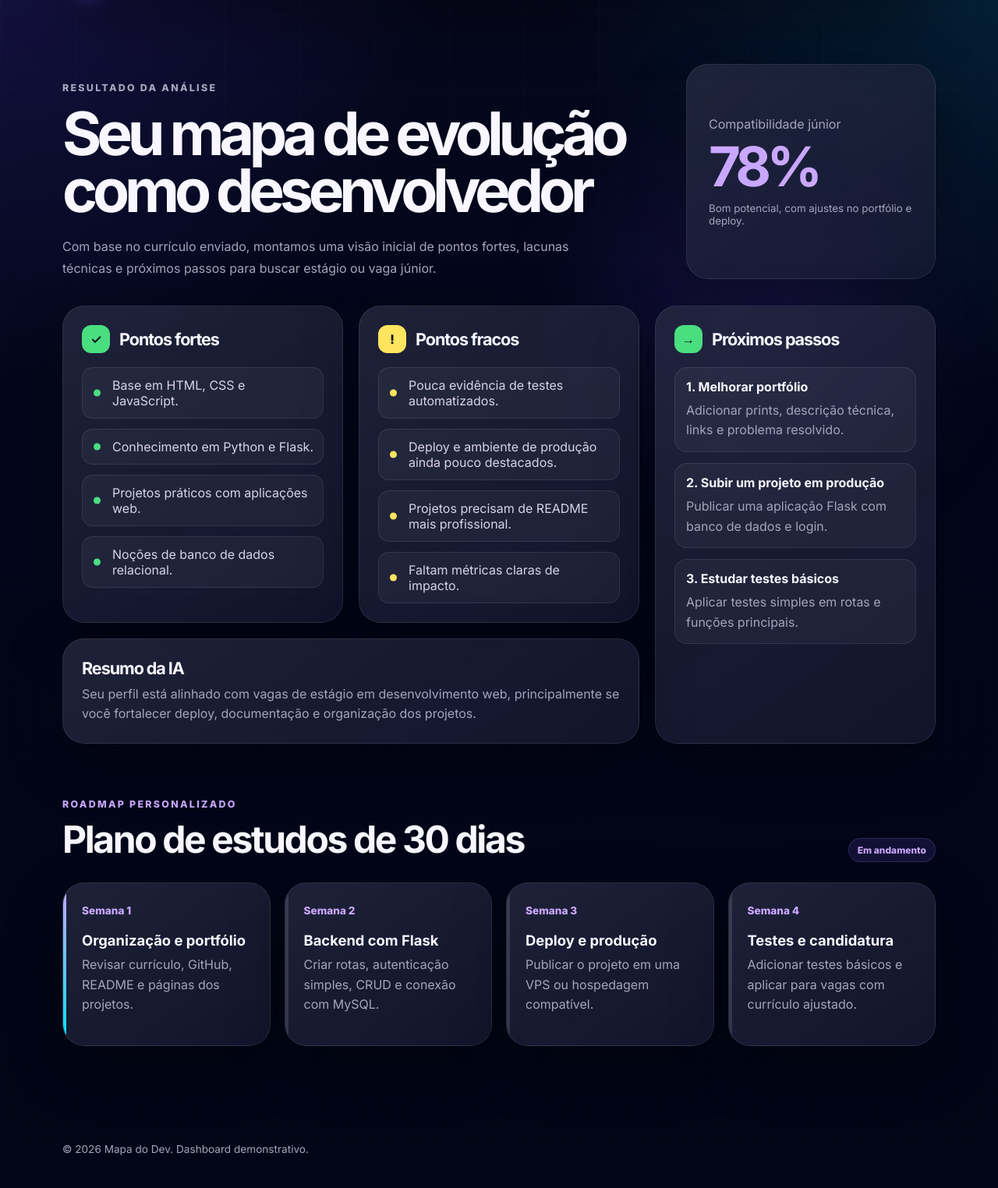
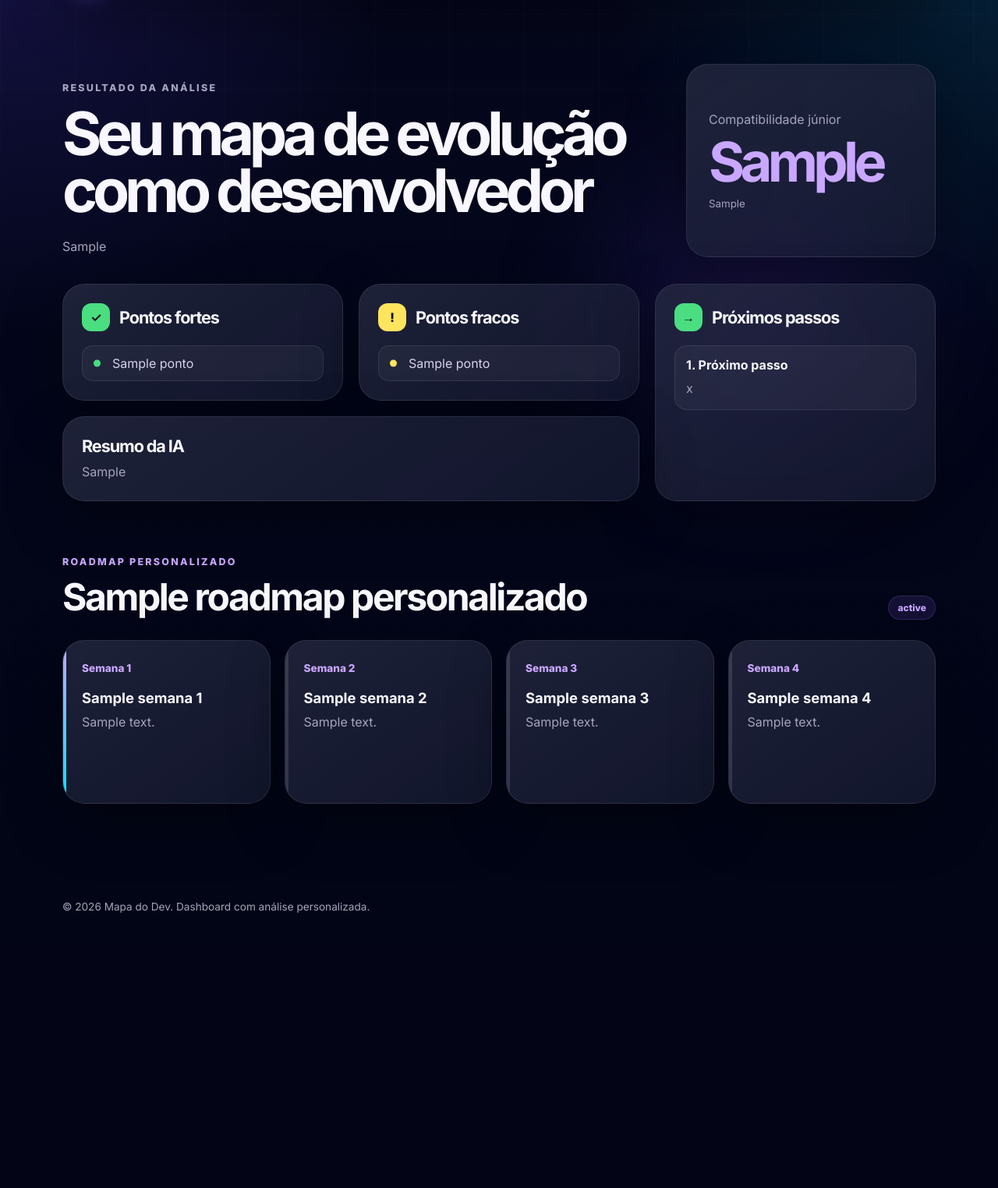
Before and after one commit to pedromelomatos/mapa-do-dev, a Flask app: template templates/dashboard.html in a window 1280 px wide. Shown: the part 78-1602 px from the top of the page at 78% size. After the commit the page ends 1249 px from the top, so only its background shows below. Run offline with Flask 3, Linux system fonts and the light colour scheme; the template is opened without the code that fills it: most values are stand-ins (such as "Sample title", 1, 10 or a date in 2020); some libraries are stand-ins or nearby versions.

Commit message:
feat: show the information given by the AI in the frontend

```diff
--- a/routes/dashboard.py
+++ b/routes/dashboard.py
@@ -7,6 +7,7 @@ from io import BytesIO
 from dotenv import load_dotenv
 import re
 import os
+import json
 
 load_dotenv()
 
@@ -115,4 +116,5 @@ Currículo para análise:
 """ + curriculo
 )
     print(resposta.text)
-    return render_template("dashboard.html")
+    analise = json.loads(resposta.text)
+    return render_template("dashboard.html", analise=analise)
--- a/templates/dashboard.html
+++ b/templates/dashboard.html
@@ -32,29 +32,29 @@
         <p class="eyebrow">Resultado da análise</p>
         <h1>Seu mapa de evolução como desenvolvedor</h1>
         <p>
-          Com base no currículo enviado, montamos uma visão inicial de pontos fortes,
-          lacunas técnicas e próximos passos para buscar estágio ou vaga júnior.
+          {{ analise.analise_compatibilidade }}
         </p>
       </div>
 
       <div class="score-card">
         <span>Compatibilidade júnior</span>
-        <strong>78%</strong>
-        <small>Bom potencial, com ajustes no portfólio e deploy.</small>
+        <strong>{{ analise.compatibilidade_junior }}</strong>
+        <small>{{ analise.analise_compatibilidade }}</small>
       </div>
     </section>
 
     <section class="dashboard-grid" id="analise">
       <article class="dashboard-card">
         <div class="card-heading">
-          <span class="card-icon">✓</span>
+          <span class="card-icon">&check;</span>
           <h2>Pontos fortes</h2>
         </div>
         <ul class="insight-list positive-list">
-          <li>Base em HTML, CSS e JavaScript.</li>
-          <li>Conhecimento em Python e Flask.</li>
-          <li>Projetos práticos com aplicações web.</li>
-          <li>Noções de banco de dados relacional.</li>
+          {% for ponto in analise.pontos_fortes %}
+            <li>{{ ponto }}</li>
+          {% else %}
+            <li>Nenhum ponto forte foi retornado pela análise.</li>
+          {% endfor %}
         </ul>
       </article>
 
@@ -64,79 +64,67 @@
           <h2>Pontos fracos</h2>
         </div>
         <ul class="insight-list weak-list">
-          <li>Pouca evidência de testes automatizados.</li>
-          <li>Deploy e ambiente de produção ainda pouco destacados.</li>
-          <li>Projetos precisam de README mais profissional.</li>
-          <li>Faltam métricas claras de impacto.</li>
+          {% for ponto in analise.pontos_fracos %}
+            <li>{{ ponto }}</li>
+          {% else %}
+            <li>Nenhum ponto fraco foi retornado pela análise.</li>
+          {% endfor %}
         </ul>
       </article>
 
       <article class="dashboard-card">
         <div class="card-heading">
-          <span class="card-icon">→</span>
+          <span class="card-icon">&rarr;</span>
           <h2>Próximos passos</h2>
         </div>
         <div class="next-actions">
-          <div>
-            <strong>1. Melhorar portfólio</strong>
-            <p>Adicionar prints, descrição técnica, links e problema resolvido.</p>
-          </div>
-          <div>
-            <strong>2. Subir um projeto em produção</strong>
-            <p>Publicar uma aplicação Flask com banco de dados e login.</p>
-          </div>
-          <div>
-            <strong>3. Estudar testes básicos</strong>
-            <p>Aplicar testes simples em rotas e funções principais.</p>
-          </div>
+          {% for passo in analise.proximos_passos %}
+            <div>
+              <strong>{{ loop.index }}. Próximo passo</strong>
+              <p>{{ passo }}</p>
+            </div>
+          {% else %}
+            <div>
+              <strong>1. Próximo passo</strong>
+              <p>Nenhum próximo passo foi retornado pela análise.</p>
+            </div>
+          {% endfor %}
         </div>
       </article>
 
       <article class="dashboard-card compact-card">
         <h2>Resumo da IA</h2>
         <p>
-          Seu perfil está alinhado com vagas de estágio em desenvolvimento web, principalmente
-          se você fortalecer deploy, documentação e organização dos projetos.
+          {{ analise.resumo_ia }}
         </p>
       </article>
     </section>
 
     <section class="roadmap-section" id="roadmap">
+      {% set roadmap = analise.roadmap_personalizado %}
       <div class="section-title-row">
         <div>
           <p class="eyebrow">Roadmap personalizado</p>
-          <h2>Plano de estudos de 30 dias</h2>
+          <h2>{{ roadmap.titulo }}</h2>
         </div>
-        <span class="status-pill">Em andamento</span>
+        <span class="status-pill">{{ roadmap.status }}</span>
       </div>
 
       <div class="roadmap-timeline">
-        <article class="roadmap-card active">
-          <span>Semana 1</span>
-          <h3>Organização e portfólio</h3>
-          <p>Revisar currículo, GitHub, README e páginas dos projetos.</p>
-        </article>
-        <article class="roadmap-card">
-          <span>Semana 2</span>
-          <h3>Backend com Flask</h3>
-          <p>Criar rotas, autenticação simples, CRUD e conexão com MySQL.</p>
-        </article>
-        <article class="roadmap-card">
-          <span>Semana 3</span>
-          <h3>Deploy e produção</h3>
-          <p>Publicar o projeto em uma VPS ou hospedagem compatível.</p>
-        </article>
-        <article class="roadmap-card">
-          <span>Semana 4</span>
-          <h3>Testes e candidatura</h3>
-          <p>Adicionar testes básicos e aplicar para vagas com currículo ajustado.</p>
-        </article>
+        {% for chave in ["semana_1", "semana_2", "semana_3", "semana_4"] %}
+          {% set semana = roadmap[chave] %}
+          <article class="roadmap-card {% if loop.first %}active{% endif %}">
+            <span>Semana {{ loop.index }}</span>
+            <h3>{{ semana.titulo }}</h3>
+            <p>{{ semana.descricao }}</p>
+          </article>
+        {% endfor %}
       </div>
     </section>
   </main>
 
   <footer class="site-footer">
-    <p>© 2026 Mapa do Dev. Dashboard demonstrativo.</p>
+    <p>&copy; 2026 Mapa do Dev. Dashboard com análise personalizada.</p>
   </footer>
 </body>
 </html>
```
